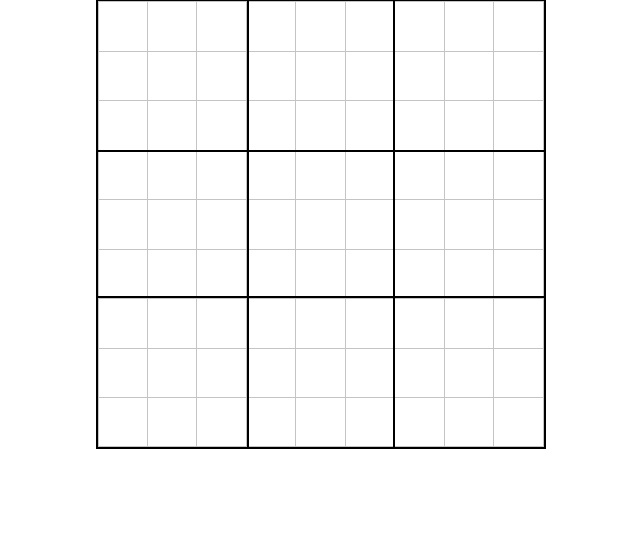
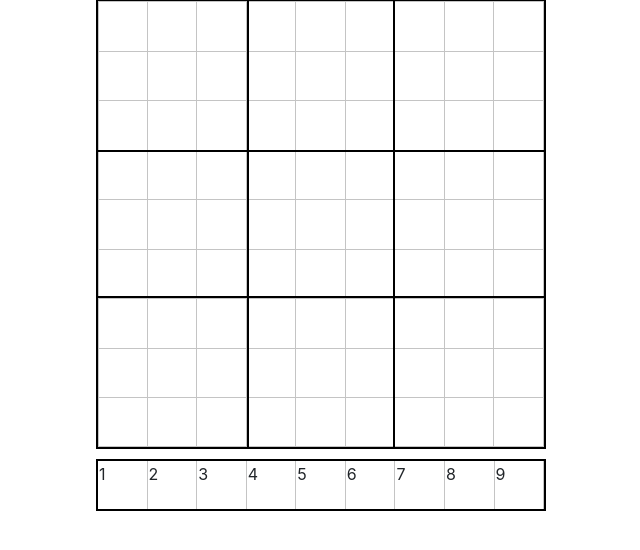
Before and after one commit to MajesticKoala/sudoku-solver, a Flask app: page / in a window 1280 px wide. Shown: the part 107-657 px from the top of the page, without its empty margins (319-959 px from the left). Run offline with Flask 2, Linux system fonts and the light colour scheme; some libraries are stand-ins or nearby versions.

Commit message:
Number tray added

```diff
--- a/static/css/main.css
+++ b/static/css/main.css
@@ -61,6 +61,7 @@ html,body {
     width: 100%;
     border-top: 2px solid black;
     border-bottom: 2px solid black;
+    pointer-events: none;
 }
 
 
@@ -74,6 +75,7 @@ html,body {
     width: 33.3333%;
     border-left: 2px solid black;
     border-right: 2px solid black;
+    pointer-events: none;
 }
 
 .sudoku-table tbody {
@@ -130,6 +132,14 @@ html,body {
 }
 
 .number-tray-table {
+    display: block;
+    position: absolute;
+    height: 100%;
+    width: 100%;
+    content: "";
+}
+
+.number-tray-table:after {
     position: relative;
     height: 100%;
     width: 100%;
@@ -143,3 +153,24 @@ html,body {
     height: 100%;
     overflow: hidden;
 }
+
+.number-tray-row {
+    text-align: center;
+    border: 2px solid black;
+    display: flex;
+    width: 100%;
+    height: 100%;
+}
+
+.number-tray-cell {
+    text-align: center;
+    display: flex;
+    width: 11.5%;
+    height: 100%;
+    cursor: pointer;
+    border-right: 1px solid rgb(196, 196, 196);
+}
+
+.number-tray-cell:hover {
+    background-color: rgb(230, 230, 230);
+}
--- a/templates/index.html
+++ b/templates/index.html
@@ -154,17 +154,19 @@
                 </div>
                 <div class="number-tray">
                     <table class="number-tray-table">
-                        <tr class="number-tray-row">
-                            <td class="number-tray-cell"></td>
-                            <td class="number-tray-cell"></td>
-                            <td class="number-tray-cell"></td>
-                            <td class="number-tray-cell"></td>
-                            <td class="number-tray-cell"></td>
-                            <td class="number-tray-cell"></td>
-                            <td class="number-tray-cell"></td>
-                            <td class="number-tray-cell"></td>
-                            <td class="number-tray-cell"></td>
-                        </tr>
+                        <tbody>
+                            <tr class="number-tray-row">
+                                <td class="number-tray-cell">1</td>
+                                <td class="number-tray-cell">2</td>
+                                <td class="number-tray-cell">3</td>
+                                <td class="number-tray-cell">4</td>
+                                <td class="number-tray-cell">5</td>
+                                <td class="number-tray-cell">6</td>
+                                <td class="number-tray-cell">7</td>
+                                <td class="number-tray-cell">8</td>
+                                <td class="number-tray-cell">9</td>
+                            </tr>
+                        </tbody>
                     </table>
                 </div>
             </div>
```
